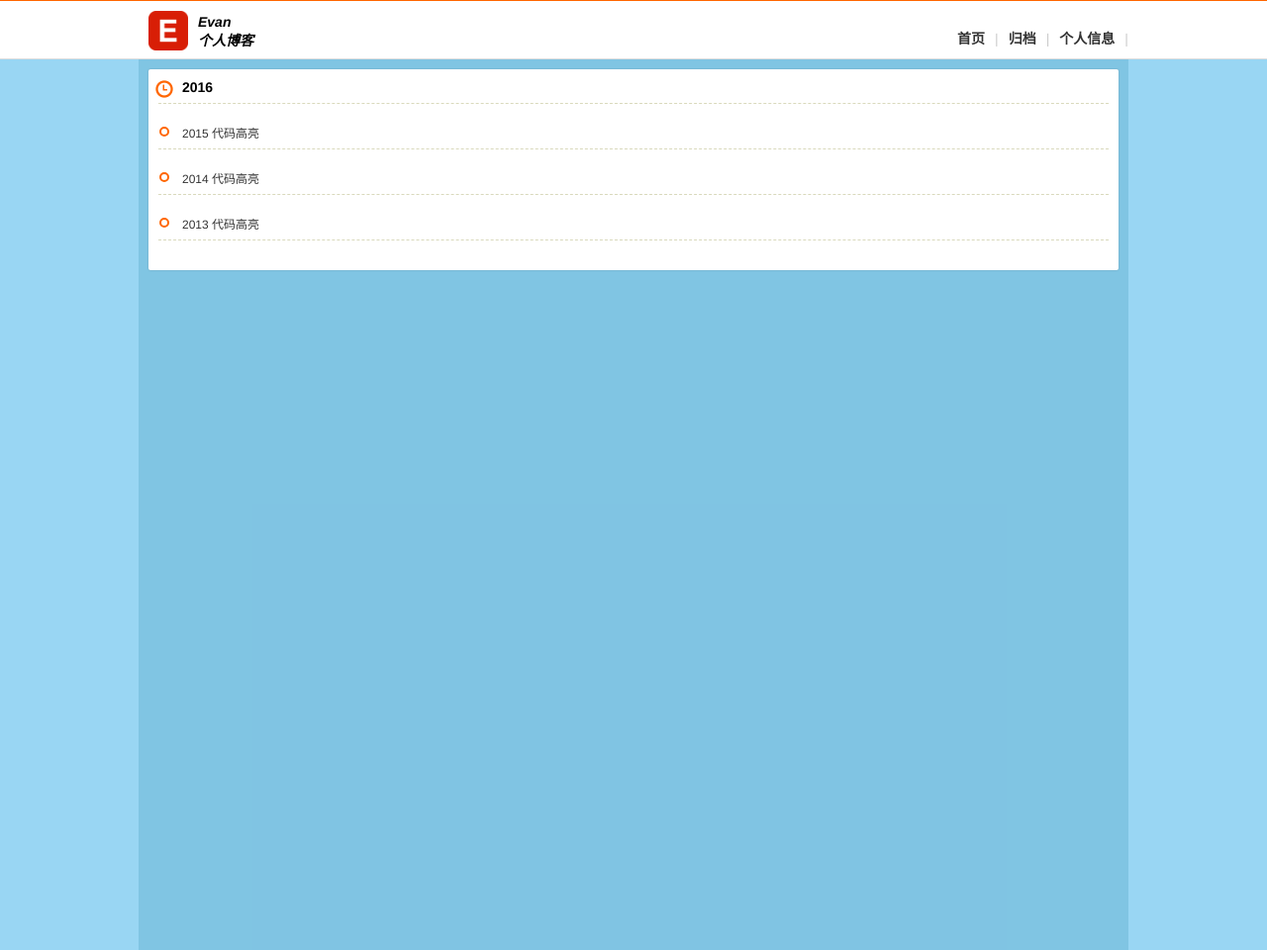
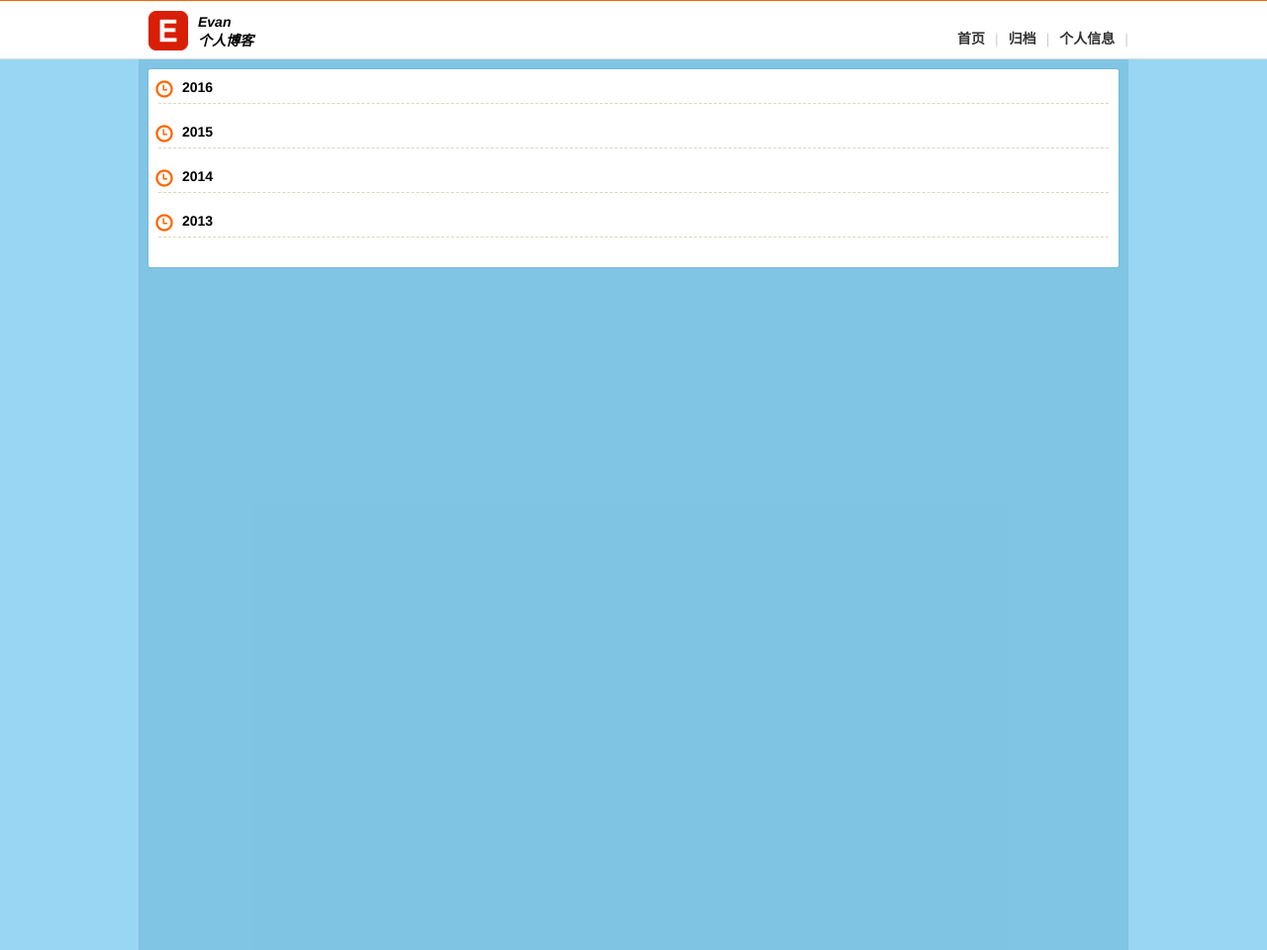
Before and after one commit to bnuephjx/bnuephjx.github.io, a Jekyll site: the page built from archives/index.html, in a window 1280 px wide. Shown: the whole page at 99% size. Built offline with Jekyll 4.4.1, drawn with Linux system fonts in a browser that asks for light colours.

Commit message:
no message

```diff
--- a/_includes/_views/archives.html
+++ b/_includes/_views/archives.html
@@ -7,20 +7,10 @@
             <ul class="eui-timeline">
                 <li class="eui-timeline-item">
                     <div class="eui-timeline-tail"></div>
-                    {% if forloop.first %}
-                        <div class="eui-timeline-head-custom">
-                            <i class="glyphicon glyphicon-time"></i>
-                        </div>
-                        <div class="eui-timeline-content">{{item.date | date: "%Y" }}</div>
-                    {% else %}
-                        <div class="eui-timeline-head"></div>
-                        <div class="eui-timeline-content">
-                            <a href="blogInfo.html">
-                                <span class="item-time">{{item.date | date: "%Y" }}</span>
-                                <span>代码高亮</span>
-                            </a>
-                        </div>
-                    {% endif %}
+                    <div class="eui-timeline-head-custom">
+                        <i class="glyphicon glyphicon-time"></i>
+                    </div>
+                    <div class="eui-timeline-content">{{item.date | date: "%Y" }}</div>
                 </li>
             </ul>
             {% endif %}
@@ -28,4 +18,11 @@
     </section>
 </div>
 <div class='backTop'>↑</div>
+<!--  <div class="eui-timeline-head"></div>
+                        <div class="eui-timeline-content">
+                            <a href="blogInfo.html">
+                                <span class="item-time">{{item.date | date: "%Y" }}</span>
+                                <span>代码高亮</span>
+                            </a>
+                        </div> -->
 {% include _component/footerWithJS.html %}
```
